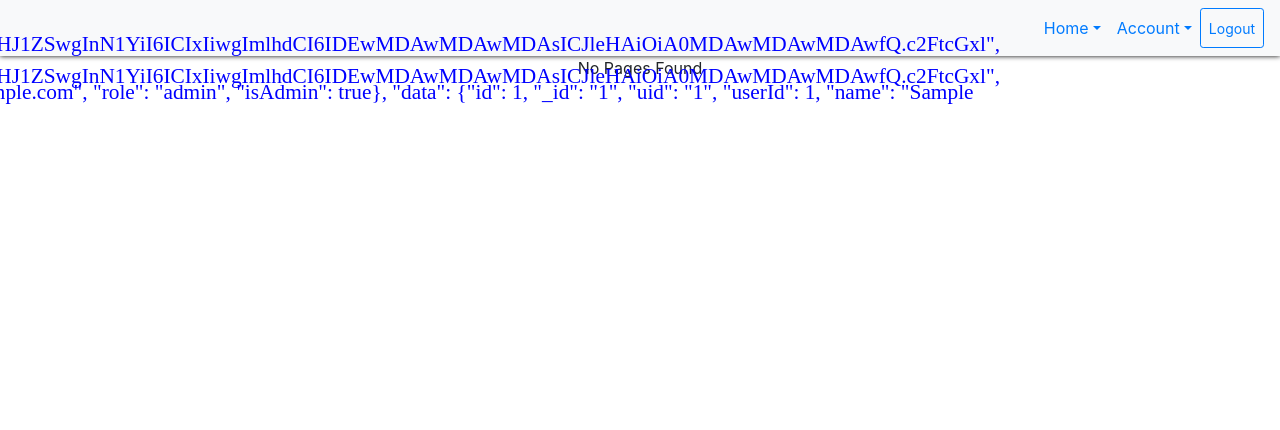
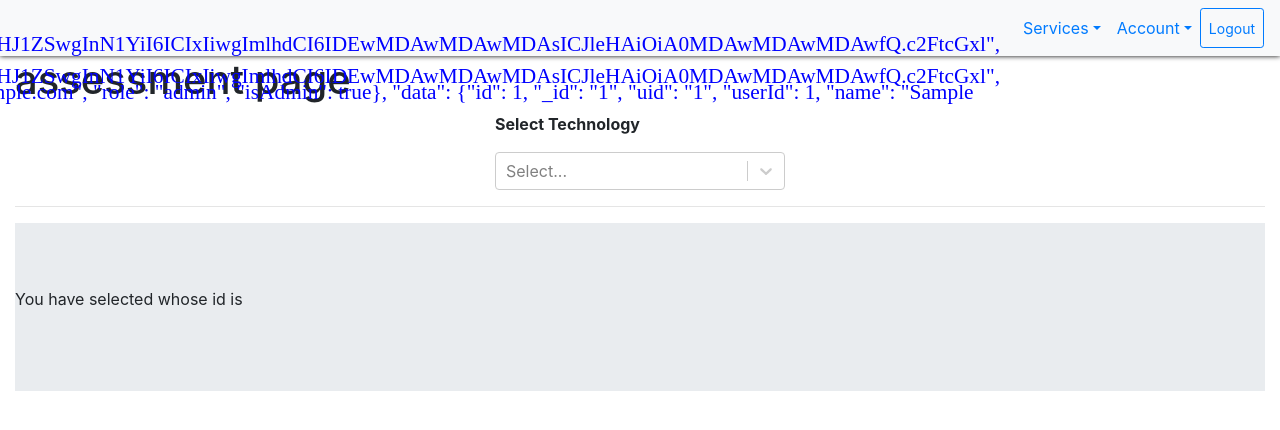
Before and after one commit to asmanjas1/wissenTraningUI, a React (Create React App) app: page /r/assessment in a window 1280 px wide. Shown: the top 430 px of the page. Built offline with nearby package versions, Linux system fonts and the light colour scheme; sample sign-in values are in the browser's storage.

Commit message:
commit AdminLandingpage,AssessmentPage,NavigationBar and ReferencesPage by Akshay

```diff
--- a/package.json
+++ b/package.json
@@ -9,6 +9,7 @@
     "@testing-library/jest-dom": "^5.11.10",
     "@testing-library/react": "^11.2.6",
     "@testing-library/user-event": "^12.8.3",
+    "axios": "^0.21.1",
     "bootstrap": "^4.6.0",
     "create-react-nav": "^2.6.4",
     "font-awesome": "^4.7.0",
@@ -24,6 +25,7 @@
     "react-navbar-dropdown": "^1.4.3",
     "react-router-dom": "^5.2.0",
     "react-scripts": "^4.0.3",
+    "react-select": "^4.3.0",
     "react-simple-sidenav": "^2.0.0",
     "reactjs-navbar": "^1.0.2",
     "web-vitals": "^1.1.1"
--- a/src/App.js
+++ b/src/App.js
@@ -13,6 +13,8 @@ import Signup from './pages/SignUpPage/Signup';
 
 import  AdminAction from './pages/AdminActionPage/AdminActionPage.js';
 import  Profile from './pages/ProfilePage/ProfilePage.js';
+import References from './pages/ReferencesPage/References.js';
+import Assessment from './pages/AssessmentPage/Assessment.js';
 
 
 import './App.css';
@@ -47,6 +49,8 @@ class App extends React.Component {
                 			<Route path="/r/signup" component={Signup}/>
                 			<Route path="/r/AdminActionPage" component={AdminAction}/>
                 			<Route path="/r/ProfilePage" component={Profile}/>
+                			<Route path="/r/references" component={References}/>
+                			<Route path="/r/assessment" component={Assessment}/>
 
                 			<Route path="*" component={NotFound} />
             			</Switch>
--- /dev/null
+++ b/src/pages/AdminLandingPage/AdminLandingPage.css
@@ -0,0 +1,5 @@
+.slectdropdown{
+
+      padding: 10px;
+
+    }
--- /dev/null
+++ b/src/pages/AssessmentPage/Assessment.js
@@ -0,0 +1,78 @@
+import React,{ Component } from 'react';
+import axios from 'axios';
+import Select from 'react-select';
+
+
+
+class Assessment extends React.Component {
+  constructor(props){
+    super(props)
+    this.state = {
+      selectOptions : [],
+      id: "",
+      name: ''
+    }
+  }
+
+  async getOptions(){
+    const res = await axios.get('https://jsonplaceholder.typicode.com/users')
+    const data = res.data
+
+    const options = data.map(d => ({
+      "value" : d.id,
+      "label" : d.name
+
+    }))
+
+    this.setState({selectOptions: options})
+
+  }
+
+  handleChange(e){
+   this.setState({id:e.value, name:e.label})
+  }
+
+  componentDidMount(){
+     // this.getOptions()
+     this.setState({
+      selectOptions:[
+      {value:'java',label:'Java'},
+      {value:'react',label:'React'},
+      {value:'js',label:'Javascript'},
+      ]
+
+     });
+  }
+
+
+
+
+
+
+	 render() {
+    console.log(this.state.selectOptions)
+	 	return (
+      <div>
+	 		<div className="container-fluid" >
+            <h1> assessment page</h1>
+          <div className="row  justify-content-center ">
+              <div className="col-6 col-sm-4 col-md-3">
+                 <p><b>Select Technology</b></p>
+                  <Select options={this.state.selectOptions} onChange={this.handleChange.bind(this)} />
+              </div>
+          </div>
+          <hr/>
+           <div class="jumbotron jumbotron-fluid">
+
+                  <p>You have selected <strong>{this.state.name}</strong> whose id is <strong>{this.state.id}</strong></p>
+
+           </div>
+
+       </div>
+
+       </div>
+
+	 		);
+	 }
+}
+export default Assessment;
--- a/src/pages/NavigationBar/Navigationbar.js
+++ b/src/pages/NavigationBar/Navigationbar.js
@@ -4,35 +4,46 @@ import {doLogout} from '../AppUtills/AppUtills.js';
 import './Navigationbar.css';
 import { NavDropdown } from 'react-bootstrap';
 
+
+
+
+
+
 class Nbar extends React.Component {
+
+
+      // urlmatch=window.location.href.match(/adminLandingPage/)
+      isUserAdmin=localStorage.getItem('user').match(/wissen@gmail.com/)
+
     render() {
+
        return (
 
-
           <div>
-
-
 
           <nav className="navbar navbar-expand-sm navbar bg-light navigationstyle" data-component="NavigationBar">
 
 
-
-<button className="navbar-toggler" type="button" data-toggle="collapse" data-target="#navbarSupportedContent"
+        <button className="navbar-toggler" type="button" data-toggle="collapse" data-target="#navbarSupportedContent"
          aria-controls="navbarSupportedContent" aria-expanded="false" aria-label="Toggle navigation">
          <span className="navbar-toggler-icon"></span>
-       </button>
+         </button>
         <i className="fa fa-user fa-lg username1" >   {localStorage.getItem('user')}</i>
        <ul className="navbar-nav ml-auto">
 
-       <NavDropdown title="Home" id="basic-nav-dropdown"  >
-         <NavDropdown.Item href="/Document" >Document</NavDropdown.Item>
+       <NavDropdown title="Services" id="basic-nav-dropdown">
+         <NavDropdown.Item href="/r/assessment" >Assessment</NavDropdown.Item>
+         <NavDropdown.Divider  />
+         <NavDropdown.Item href="/r/references" >References</NavDropdown.Item>
+         { this.isUserAdmin && <NavDropdown.Divider  />}
+
+           {this.isUserAdmin && <NavDropdown.Item href="/r/adminactions"  >Admin Actions</NavDropdown.Item>}
 
        </NavDropdown>
        <NavDropdown className="navmenutextcolor" title="Account" id="basic-nav-dropdown" >
-         <NavDropdown.Item href="/Profile"  >Profile</NavDropdown.Item>
+         <NavDropdown.Item href="/r/myprofile"  >My Profile</NavDropdown.Item>
          <NavDropdown.Divider  />
-         <NavDropdown.Item href="/About" >About</NavDropdown.Item>
-
+        <NavDropdown.Item href="/r/assessmenttaken" >Assessment Taken</NavDropdown.Item>
 
 
        </NavDropdown>
@@ -46,7 +57,7 @@ class Nbar extends React.Component {
 
 
           </div>
-       )
+       );
     }
  }
  export default Nbar;
--- /dev/null
+++ b/src/pages/ReferencesPage/References.js
@@ -0,0 +1,71 @@
+import React from 'react';
+import axios from 'axios';
+import Select from 'react-select';
+
+class References extends React.Component {
+	 constructor(props){
+    super(props)
+    this.state = {
+      selectOptions : [],
+      id: "",
+      name: ''
+    }
+  }
+  async getOptions(){
+    const res = await axios.get('https://jsonplaceholder.typicode.com/users')
+    const data = res.data
+
+    const options = data.map(d => ({
+      "value" : d.id,
+      "label" : d.name
+
+    }))
+
+    this.setState({selectOptions: options})
+
+  }
+
+  handleChange(e){
+   this.setState({id:e.value, name:e.label})
+  }
+
+  componentDidMount(){
+     // this.getOptions()
+     this.setState({
+      selectOptions:[
+      {value:'java',label:'Java'},
+      {value:'react',label:'React'},
+      {value:'js',label:'Javascript'},
+      ]
+
+     });
+  }
+
+
+
+	 render() {
+	 	return (
+	 		 <div >
+
+   <h1> References page</h1>
+   <div className="container-fluid" >
+
+          <div className="row  justify-content-center ">
+              <div className="col-6 col-sm-4 col-md-3">
+                 <p><b>Select Technology</b></p>
+                  <Select options={this.state.selectOptions} onChange={this.handleChange.bind(this)} />
+              </div>
+          </div>
+          <hr/>
+           <div class="jumbotron jumbotron-fluid">
+                  <p>You have selected <strong>{this.state.name}</strong> whose id is <strong>{this.state.id}</strong></p>
+
+
+           </div>
+       </div>
+    </div>
+
+	 		);
+	 }
+}
+export default References;
```
Also changed, not shown: 1 other file (tests, documents, lock files or other folders).
